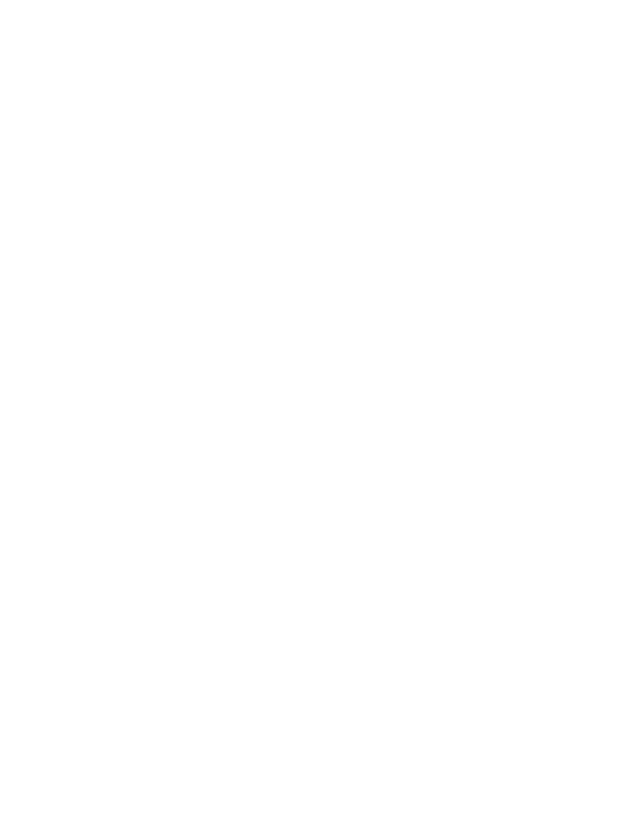
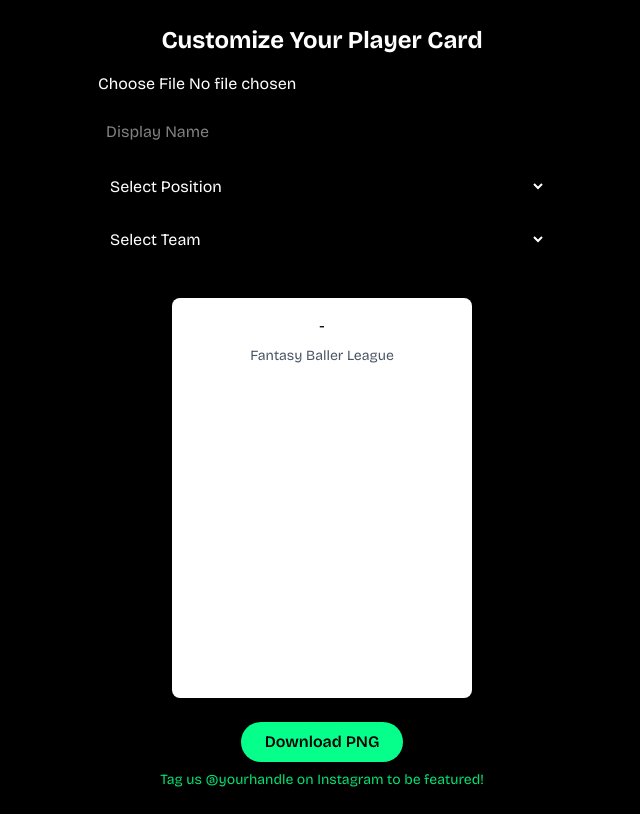
Before and after one commit to Cliv3/fantasyFootball, a React (Vite) app: page /customizedcard in a window 1280 px wide. Before the commit this address had no page. Shown: the whole page, without its empty margins (318-958 px from the left). Built offline with nearby package versions, Linux system fonts and the light colour scheme.

Commit message:
Image upload; work in progress

```diff
--- a/package.json
+++ b/package.json
@@ -12,6 +12,7 @@
   "dependencies": {
     "@tailwindcss/vite": "^4.1.4",
     "framer-motion": "^12.9.2",
+    "html2canvas": "^1.4.1",
     "lucide-react": "^0.514.0",
     "react": "^19.0.0",
     "react-dom": "^19.0.0",
--- a/src/App.jsx
+++ b/src/App.jsx
@@ -6,6 +6,8 @@ import TermsAndCondition from "./pages/TermsAndCondtion"
 import PrivacyPolicy from "./pages/PrivacyPolicy";
 import ScrollToTop from './component/ScrollToTop';
 import CreateYourPlayerCard from './pages/CreateYourPlayerCard';
+import FormPage from './pages/FormPage';
+import CustomizedCard from './pages/CustomizedCard';
 
 function App()  {
   return (
@@ -14,6 +16,8 @@ function App()  {
       <Routes>
         <Route path="/" element={<Home />} />
         <Route path="/createyourplayercard" element={<CreateYourPlayerCard />} />
+        <Route path="/formpage" element={<FormPage />} />
+        <Route path="/customizedcard" element={<CustomizedCard />} />
         <Route path="/termsandcondition" element={<TermsAndCondition />} />
         <Route path="/privacypolicy" element={<PrivacyPolicy />} />
       </Routes>
--- a/src/pages/CreateYourPlayerCard.jsx
+++ b/src/pages/CreateYourPlayerCard.jsx
@@ -60,9 +60,11 @@ const CreateYourPlayerCard = () => {
       </div>
 
       {/* CTA Button */}
-      <button className="mt-10 bg-[#06FF8B] text-black font-semibold py-3 px-6 rounded-full flex items-center gap-2 hover:bg-white hover:text-[#06FF8B] transition">
-        Create Your Player Card <ArrowRight className="w-4 h-4" />
-      </button>
+        <Link to="/formpage">
+            <button className="mt-10 bg-[#06FF8B] text-black font-semibold py-3 px-6 rounded-full flex items-center gap-2 hover:bg-white hover:text-[#06FF8B] transition">
+                Create Your Player Card <ArrowRight className="w-4 h-4" />
+            </button>
+        </Link>
     </section>
   );
 };
--- /dev/null
+++ b/src/pages/CustomizedCard.jsx
@@ -0,0 +1,101 @@
+import React, { useState, useEffect } from 'react';
+import html2canvas from 'html2canvas';
+
+const CustomizedCard = () => {
+  const [userInfo, setUserInfo] = useState({});
+  const [cardData, setCardData] = useState({
+    displayName: '',
+    position: '',
+    team: '',
+    background: '',
+    image: null,
+  });
+
+  useEffect(() => {
+    const saved = JSON.parse(localStorage.getItem("userInfo"));
+    setUserInfo(saved || {});
+  }, []);
+
+  const handleChange = (e) => {
+    setCardData({ ...cardData, [e.target.name]: e.target.value });
+  };
+
+  const handleImageUpload = (e) => {
+    setCardData({ ...cardData, image: URL.createObjectURL(e.target.files[0]) });
+  };
+
+  const downloadCard = () => {
+    const card = document.getElementById('card-preview');
+    html2canvas(card).then((canvas) => {
+      const link = document.createElement('a');
+      link.download = 'fantasy-card.png';
+      link.href = canvas.toDataURL();
+      link.click();
+    });
+  };
+
+  return (
+    <div className="min-h-screen bg-black text-white p-6 flex flex-col items-center">
+      <h2 className="text-2xl font-bold mb-4">Customize Your Player Card</h2>
+
+      <div className="space-y-4 w-full max-w-md text-white">
+        <input
+          type="file"
+          accept="image/*"
+          onChange={handleImageUpload}
+          className="w-full"
+        />
+        <input
+          name="displayName"
+          placeholder="Display Name"
+          value={cardData.displayName}
+          onChange={handleChange}
+          className="w-full p-2 rounded "
+        />
+        <select
+          name="position"
+          onChange={handleChange}
+          className="w-full p-2 rounded bg-black"
+        >
+          <option value="">Select Position</option>
+          <option value="GK">Goalkeeper</option>
+          <option value="DEF">Defender</option>
+          <option value="MID">Midfielder</option>
+          <option value="FWD">Forward</option>
+        </select>
+        <select
+          name="team"
+          onChange={handleChange}
+          className="w-full p-2 rounded bg-black"
+        >
+          <option value="">Select Team</option>
+          <option value="Red Fury">Red Fury</option>
+          <option value="Blue Hawks">Blue Hawks</option>
+          <option value="Golden Strikers">Golden Strikers</option>
+          <option value="Shadow Wolves">Shadow Wolves</option>
+        </select>
+      </div>
+
+      {/* Preview */}
+      <div id="card-preview" className="mt-10 w-[300px] h-[400px] bg-white text-black rounded-lg shadow-lg p-4 relative text-center">
+        {cardData.image && (
+          <img src={cardData.image} alt="Uploaded" className="w-24 h-24 rounded-full mx-auto mb-2 object-cover" />
+        )}
+        <h3 className="text-xl font-bold">{cardData.displayName}</h3>
+        <p>{cardData.position} - {cardData.team}</p>
+        <p className="text-sm mt-2 text-gray-600">Fantasy Baller League</p>
+      </div>
+
+      <button
+        onClick={downloadCard}
+        className="mt-6 bg-[#06FF8B] text-black px-6 py-2 rounded-full font-semibold"
+      >
+        Download PNG
+      </button>
+
+      <p className="text-green-400 text-sm mt-2">Tag us @yourhandle on Instagram to be featured!</p>
+    </div>
+  );
+};
+
+export default CustomizedCard;
--- a/src/pages/FormPage.jsx
+++ b/src/pages/FormPage.jsx
@@ -0,0 +1,78 @@
+import React from 'react';
+import { useState } from "react";
+import { Link, useNavigate } from "react-router-dom";
+import { ArrowRight } from "lucide-react";
+
+const FormPage = () => {
+  const navigate = useNavigate();
+  const [formData, setFormData] = useState({
+    fullName: "",
+    email: "",
+    instagram: "",
+  });
+
+  const handleChange = (e) =>
+    setFormData({ ...formData, [e.target.name]: e.target.value });
+
+  const handleSubmit = (e) => {
+    e.preventDefault();
+    localStorage.setItem("userInfo", JSON.stringify(formData));
+    navigate("/customize");
+  };
+
+  return (
+    <div className="min-h-screen flex flex-col items-center justify-center bg-black border-8 border-[#06FF8B] px-4">
+
+      <h1 className="text-3xl sm:text-4xl font-bold text-green-500">
+        Fantasy Baller League
+      </h1>
+      <p className="text-green-400 mt-2 max-w-md text-center">
+        Submit your details and build your ultimate fantasy player card.
+      </p>
+
+      {/* Form */}
+      <form
+        onSubmit={handleSubmit}
+        className="mt-10 bg-white text-black p-6 rounded-xl shadow-lg w-full max-w-md space-y-4"
+      >
+        <input
+          name="fullName"
+          placeholder="Full Name"
+          value={formData.fullName}
+          onChange={handleChange}
+          required
+          className="w-full border border-green-300 p-3 rounded-md focus:outline-none focus:ring-2 focus:ring-green-500"
+        />
+        <input
+          name="email"
+          placeholder="Email Address"
+          type="email"
+          value={formData.email}
+          onChange={handleChange}
+          required
+          className="w-full border border-green-300 p-3 rounded-md focus:outline-none focus:ring-2 focus:ring-green-500"
+        />
+        <input
+          name="instagram"
+          placeholder="Instagram Handle"
+          value={formData.instagram}
+          onChange={handleChange}
+          required
+          className="w-full border border-green-300 p-3 rounded-md focus:outline-none focus:ring-2 focus:ring-green-500"
+        />
+
+        {/* Submit Button */}
+        <Link to='/customizedcard'>
+                <button
+                type="submit"
+                className="w-full bg-[#06FF8B] text-black font-semibold py-3 px-4 rounded-full flex items-center justify-center gap-2 hover:bg-white hover:text-[#06FF8B] transition"
+                >
+                Next <ArrowRight className="w-4 h-4" />
+                </button>
+        </Link>
+      </form>
+    </div>
+  );
+};
+
+export default FormPage;
```
Also changed, not shown: 1 other file (tests, documents, lock files or other folders).
